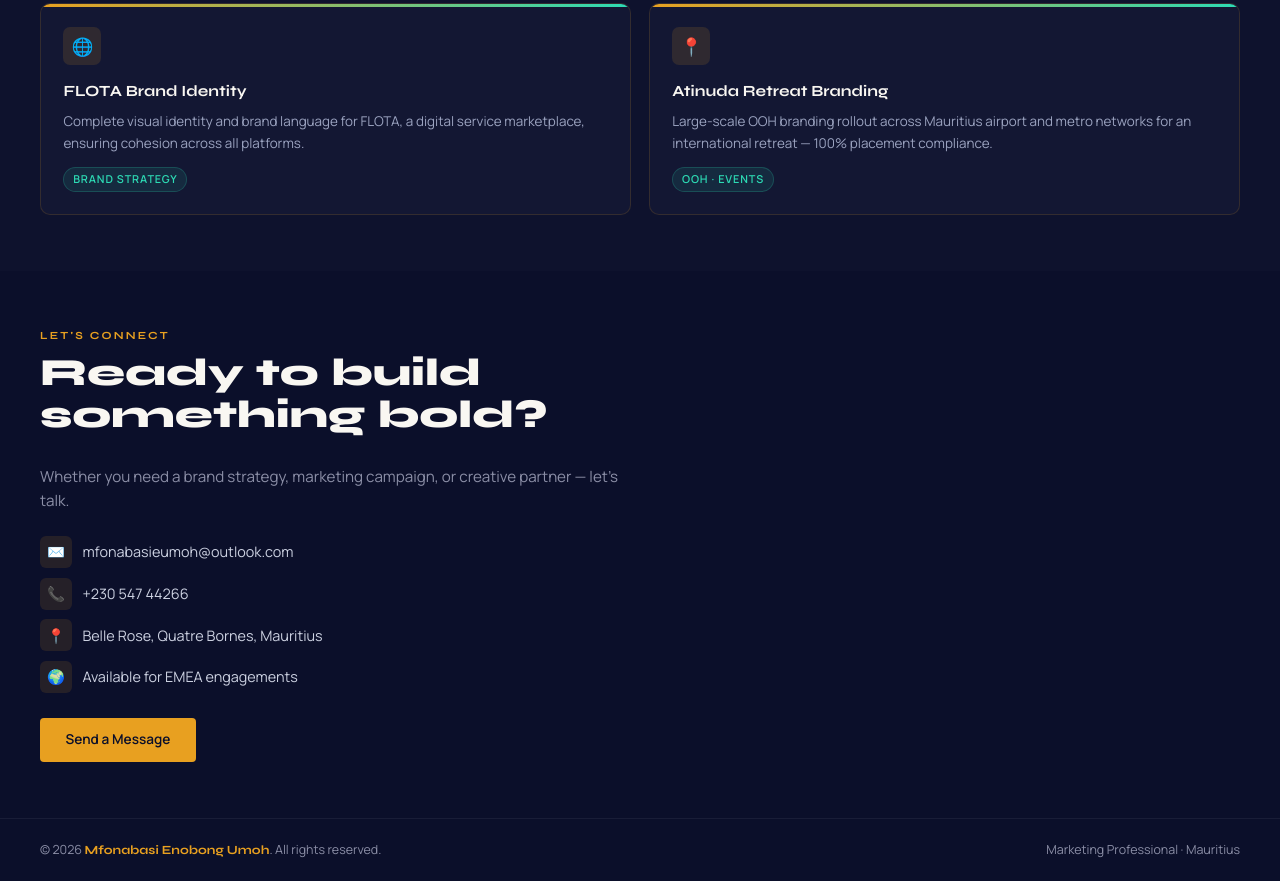
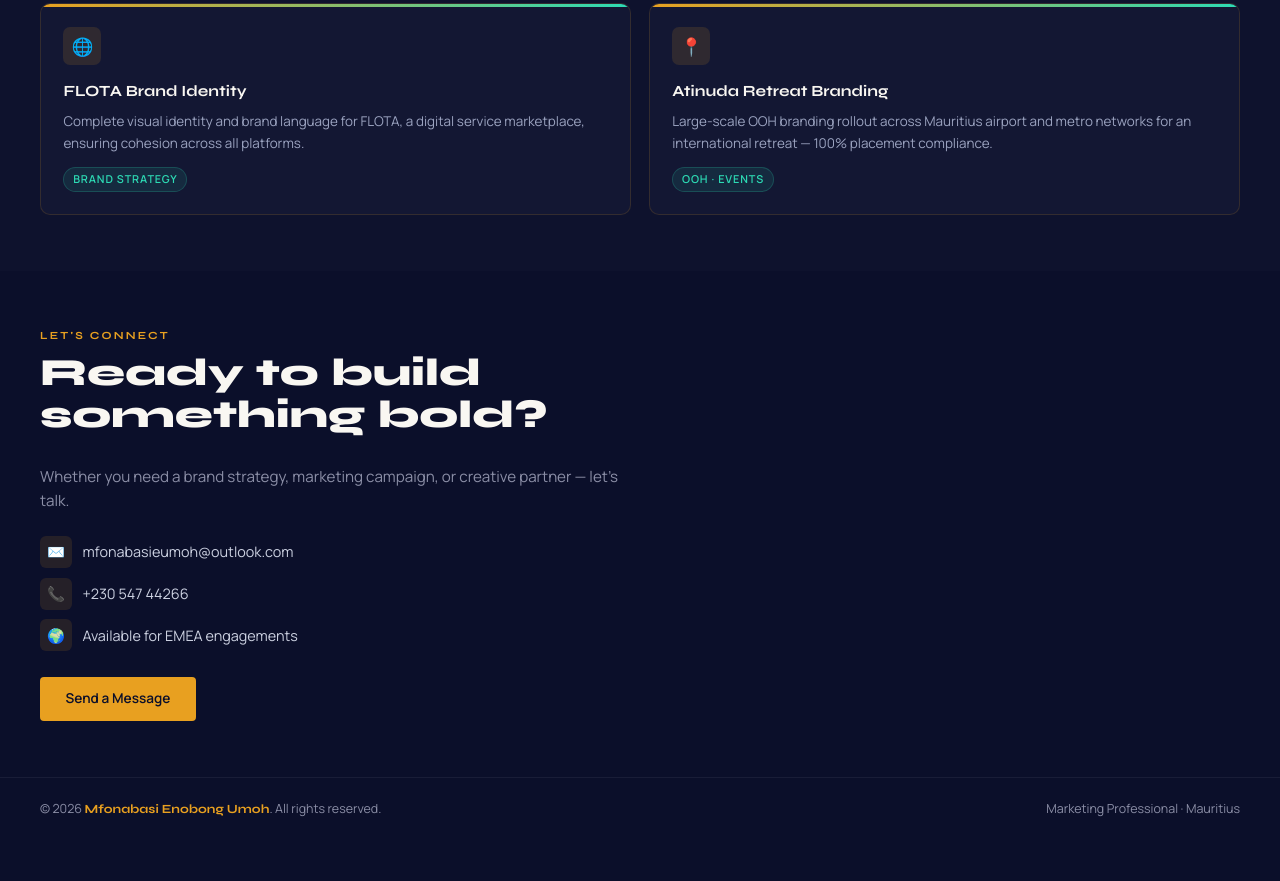
Before and after one commit to dreezeee/dreezee.github.io, a plain HTML site: page index.html in a window 1280 px wide. Shown: the part 2752-3633 px from the top of the page. After the commit the page ends 3591 px from the top, so only its background shows below. Drawn offline with Linux system fonts and the light colour scheme.

Commit message:
Update index.html

```diff
--- a/index.html
+++ b/index.html
@@ -357,7 +357,6 @@
     <div class="c-items">
       <div class="c-item"><div class="c-icon">✉️</div>mfonabasieumoh@outlook.com</div>
       <div class="c-item"><div class="c-icon">📞</div>+230 547 44266</div>
-      <div class="c-item"><div class="c-icon">📍</div>Belle Rose, Quatre Bornes, Mauritius</div>
       <div class="c-item"><div class="c-icon">🌍</div>Available for EMEA engagements</div>
     </div>
     <a href="mailto:mfonabasieumoh@outlook.com" class="btn-p">Send a Message</a>
```
